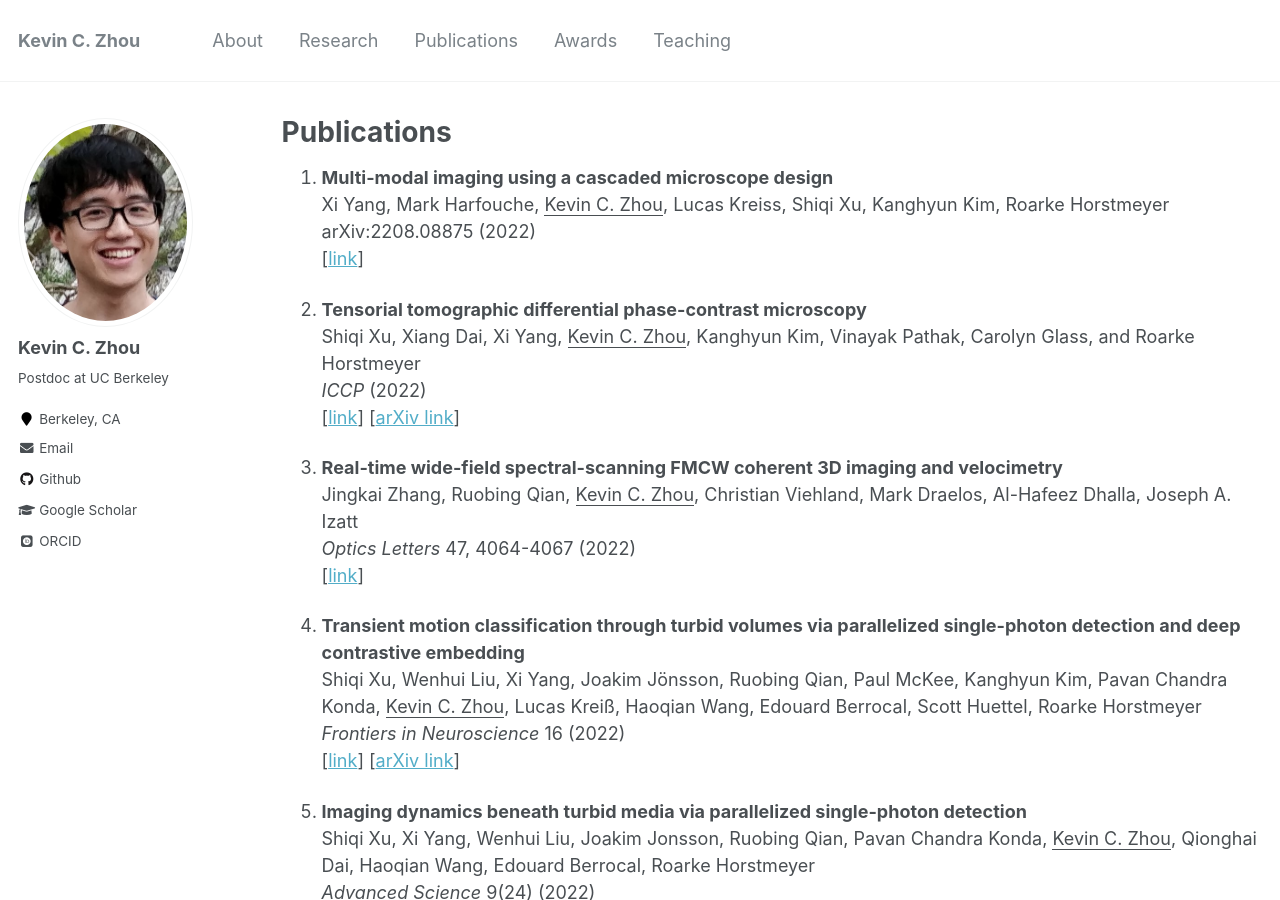
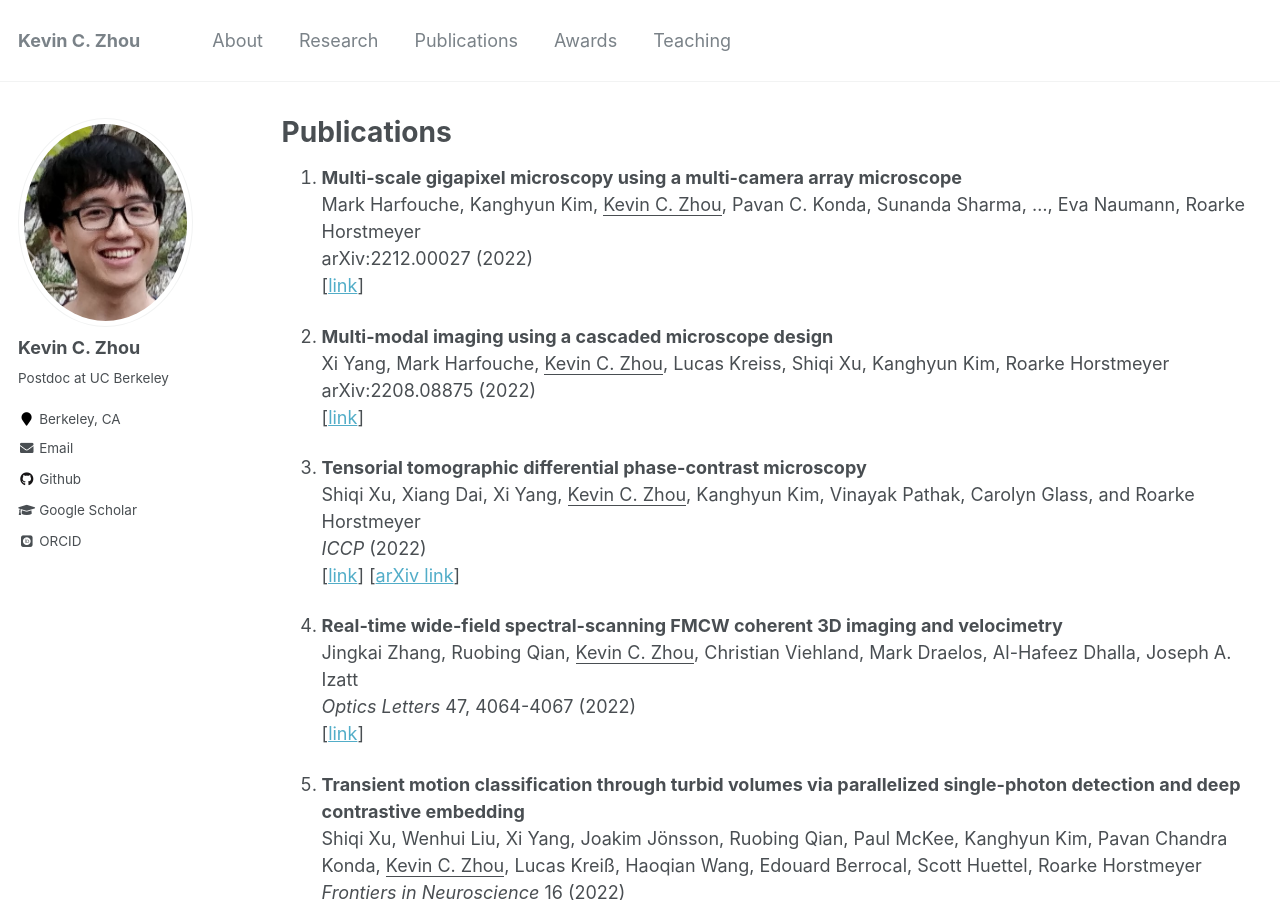
Before and after one commit to kevinczhou/kevinczhou.github.io, a Jekyll site: the page built from _pages/publications.md, in a window 1280 px wide and 900 px high. Built offline with Jekyll 4.4.1, drawn with Linux system fonts in a browser that asks for light colours; some web fonts are replaced.

Commit message:
Update publications.md

```diff
--- a/_pages/publications.md
+++ b/_pages/publications.md
@@ -4,6 +4,11 @@ title: "Publications"
 permalink: /publications/
 author_profile: true
 ---
+
+1. **Multi-scale gigapixel microscopy using a multi-camera array microscope**
+Mark Harfouche, Kanghyun Kim, <ins>Kevin C. Zhou</ins>, Pavan C. Konda, Sunanda Sharma, ..., Eva Naumann, Roarke Horstmeyer
+arXiv:2212.00027 (2022)
+[[link](https://arxiv.org/abs/2212.00027)]
 
 1. **Multi-modal imaging using a cascaded microscope design**
 Xi Yang, Mark Harfouche, <ins>Kevin C. Zhou</ins>, Lucas Kreiss, Shiqi Xu, Kanghyun Kim, Roarke Horstmeyer
```
